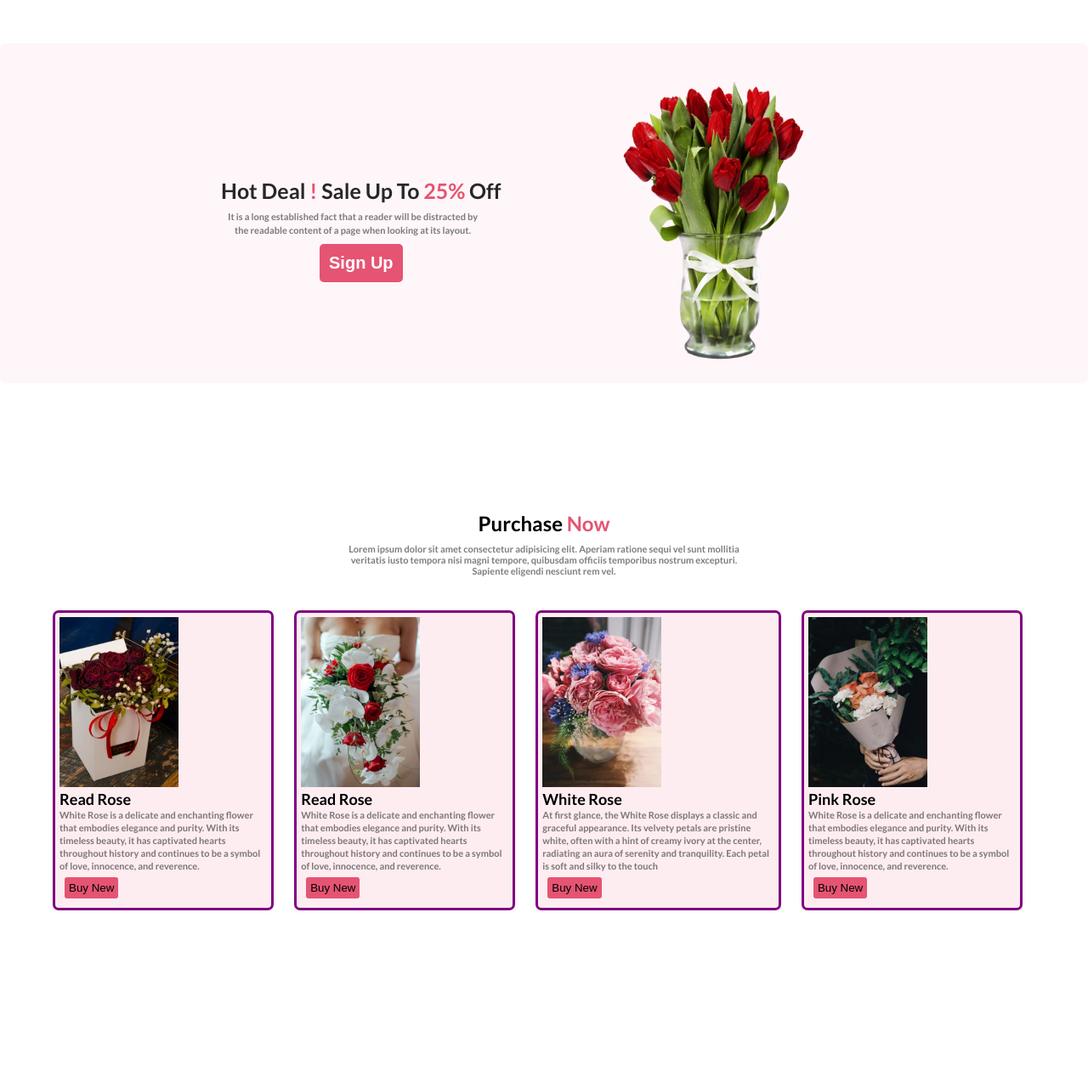
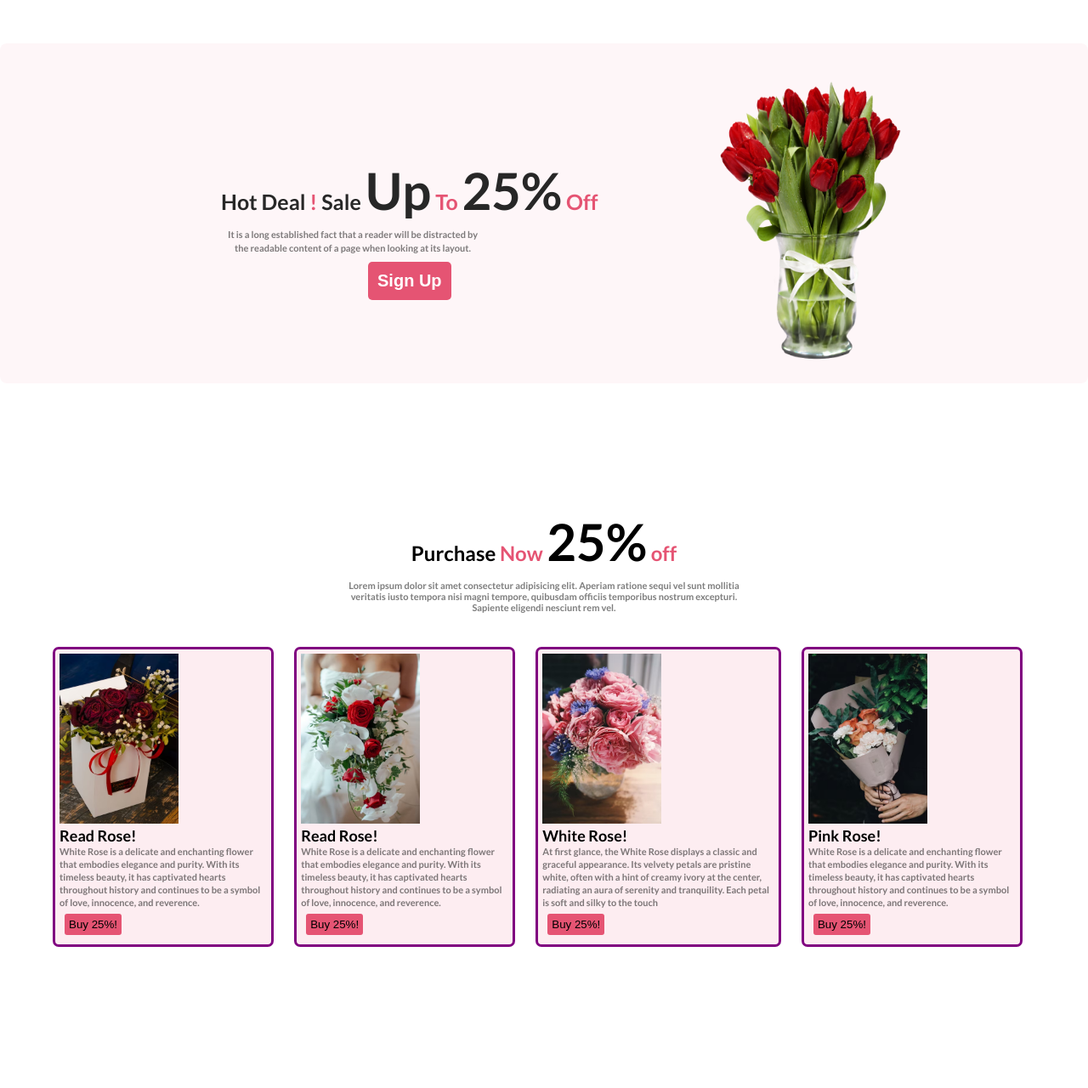
Before and after one commit to Easin2023/first-assignment-repa, a plain HTML site: page index.html in a window 1280 px wide. Shown: the part 2036-3316 px from the top of the page at 85% size. Drawn offline with Linux system fonts and the light colour scheme.

Commit message:
new code add

```diff
--- a/index.html
+++ b/index.html
@@ -53,7 +53,7 @@
         <section class="section-2">
             <div class="section-2-container">
                 <div class="section-2-text-paragraph-item">
-                    <h3 class="section-2-text">Hot Deal <span class="heading-text-design">!</span> Sale Up To <span class="heading-text-design">25%</span> Off</h3>
+                    <h3 class="section-2-text">Hot Deal <span class="heading-text-design">!</span> Sale <span class="up">Up</span> <span class="off">To</span> <span class="heading-text-design-1">25%</span> <span class="off">Off</span></h3>
                     <p class="section-2-paragraph">It is a long established fact that a reader will be distracted by the readable content of a page when looking at its layout.</p>
                     <button class="header-button">Sign Up</button>
                 </div>
@@ -61,32 +61,32 @@
             </div>
         </section>
         <section class="extra-section">
-                            <h1 class="Purchase-sction">Purchase <span class="heading-text-design">Now</span> </h1>
+                            <h1 class="Purchase-sction">Purchase <span class="heading-text-design">Now</span> <span class="head">25%</span> <span class="heading-text-design">off</span> </h1>
                             <p class="Purchase-sction-paragraph">Lorem ipsum dolor sit amet consectetur adipisicing elit. Aperiam ratione sequi vel sunt mollitia veritatis iusto tempora nisi magni tempore, quibusdam officiis temporibus nostrum excepturi. Sapiente eligendi nesciunt rem vel.</p>
             <div class="extra-container">
                 <div class="extra-section-image-text">
                     <img class="extra-image" src="style/image/photo-1.avif" alt="">
-                    <h2 class="extra-title">Read Rose</h2>
+                    <h2 class="extra-title">Read Rose! </h2>
                     <p class="extra-paragraph">White Rose is a delicate and enchanting flower that embodies elegance and purity. With its timeless beauty, it has captivated hearts throughout history and continues to be a symbol of love, innocence, and reverence. </p>
-                    <button class="buy-new-button">Buy New </button>
+                    <button class="buy-new-button">Buy 25%! </button>
                 </div>
                 <div class="extra-section-image-text">
                     <img class="extra-image" src="style/image/photo-5.avif" alt="">
-                    <h2 class="extra-title">Read Rose</h2>
+                    <h2 class="extra-title">Read Rose!</h2>
                     <p class="extra-paragraph">White Rose is a delicate and enchanting flower that embodies elegance and purity. With its timeless beauty, it has captivated hearts throughout history and continues to be a symbol of love, innocence, and reverence. </p>
-                    <button class="buy-new-button">Buy New </button>
+                    <button class="buy-new-button">Buy 25%! </button>
                 </div>
                 <div class="extra-section-image-text">
                     <img class="extra-image" src="style/image/photo-2.avif" alt="">
-                    <h2 class="extra-title">White Rose </h2>
+                    <h2 class="extra-title">White Rose! </h2>
                     <p class="extra-paragraph">At first glance, the White Rose displays a classic and graceful appearance. Its velvety petals are pristine white, often with a hint of creamy ivory at the center, radiating an aura of serenity and tranquility. Each petal is soft and silky to the touch</p>
-                    <button class="buy-new-button">Buy New</button>
+                    <button class="buy-new-button">Buy 25%! </button>
                 </div>
                 <div class="extra-section-image-text">
                     <img class="extra-image" src="style/image/photo-3.avif" alt="">
-                    <h2 class="extra-title">Pink Rose </h2>
+                    <h2 class="extra-title">Pink Rose! </h2>
                     <p class="extra-paragraph">White Rose is a delicate and enchanting flower that embodies elegance and purity. With its timeless beauty, it has captivated hearts throughout history and continues to be a symbol of love, innocence, and reverence.</p>
-                    <button class="buy-new-button">Buy New</button>
+                    <button class="buy-new-button">Buy 25%! </button>
                 </div>
             </div>
         </section>
--- a/style/style.css
+++ b/style/style.css
@@ -300,3 +300,16 @@ body{
     font-size: 11px;
     color: rgba(39, 39, 39, 0.60);
 }
+.head{
+    font-size: 60px;
+}
+.heading-text-design-1{
+    /* color: #E55473; */
+    font-size: 60px;
+}
+.off{
+    color: #E55473;
+}
+.up{
+    font-size: 60px;
+}
```
